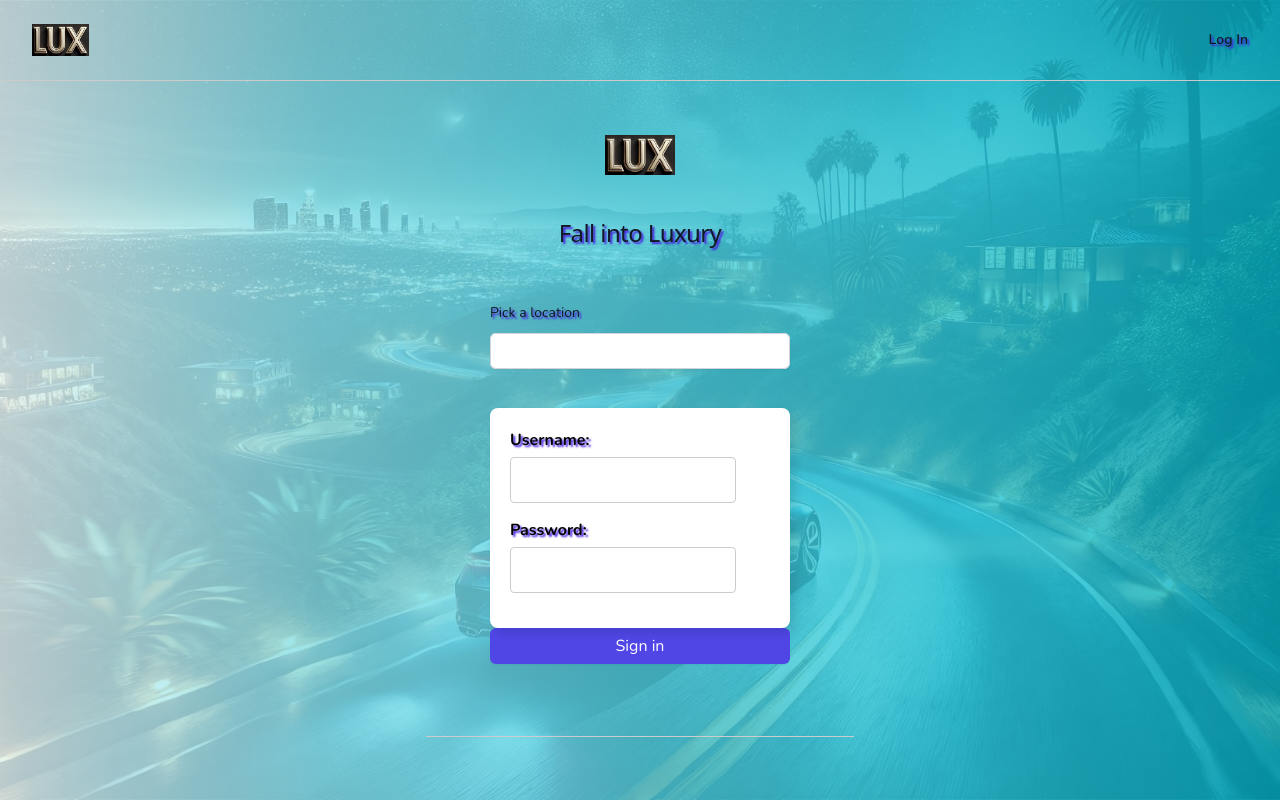
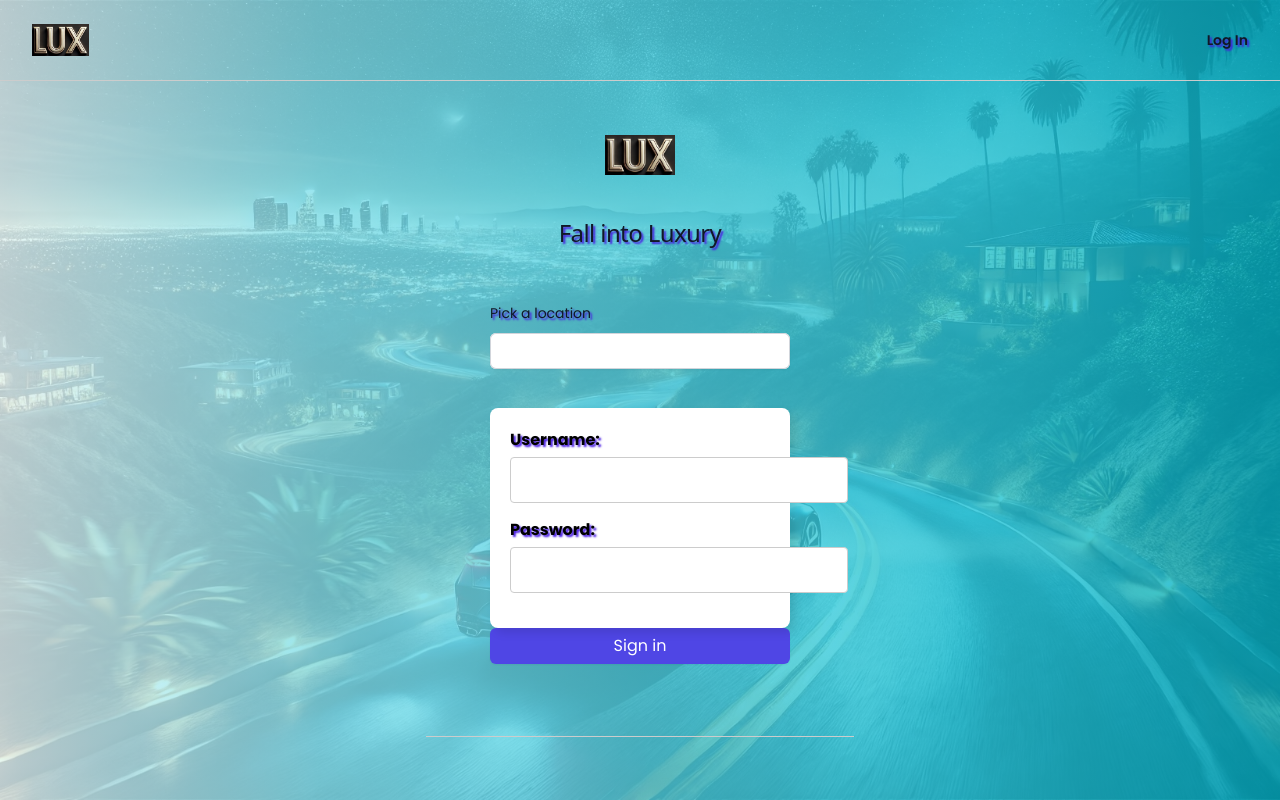
Before and after one commit to jeaq01/lux-Rental, a web app: file login.html in a window 1280 px wide. Run offline with its HTML, style and script files only (its server is not run), Linux system fonts and the light colour scheme.

Commit message:
added Poppins font

```diff
--- a/login.html
+++ b/login.html
@@ -8,7 +8,7 @@
     <link href="https://cdn.jsdelivr.net/npm/tailwindcss@2.2.19/dist/tailwind.min.css" rel="stylesheet">
     <link rel="preconnect" href="https://fonts.googleapis.com">
     <link rel="preconnect" href="https://fonts.gstatic.com" crossorigin>
-    <link href="https://fonts.googleapis.com/css2?family=Nunito:wght@200;300;400;600;700;800;900&display=swap"
+    <link href="https://fonts.googleapis.com/css2?family=Poppins:wght@300;400;600;700&family=Roboto:wght@300;400;500;700&display=swap"
         rel="stylesheet">
     <link rel="stylesheet" href="public/css/styles.css">
 </head>
--- a/public/css/styles.css
+++ b/public/css/styles.css
@@ -19,7 +19,7 @@
 }
 
 body {
-  font-family: 'Nunito', sans-serif;
+  font-family: 'Poppins', sans-serif;
   font-weight: 400;
   /* or another appropriate value */
   font-style: normal;
```
